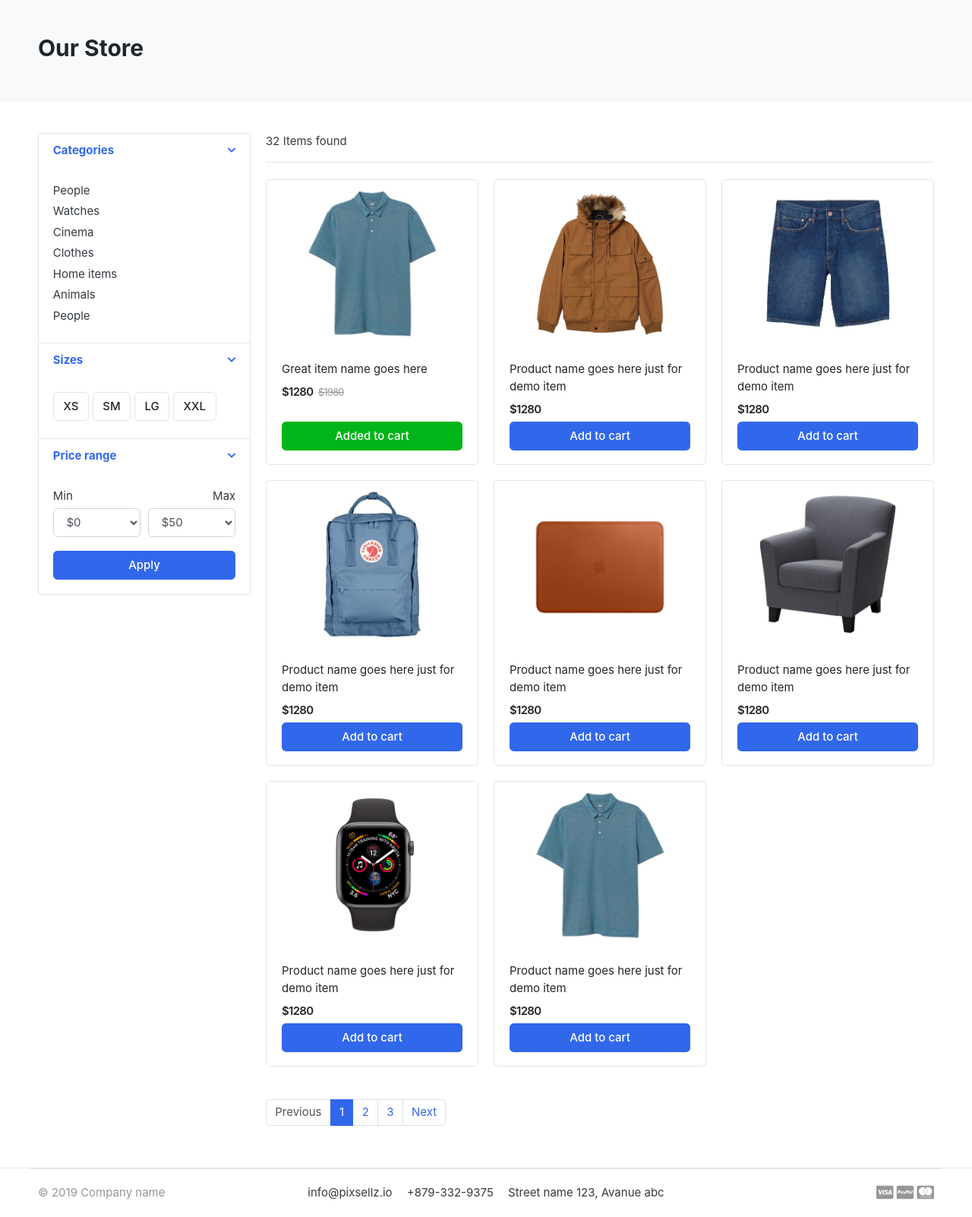
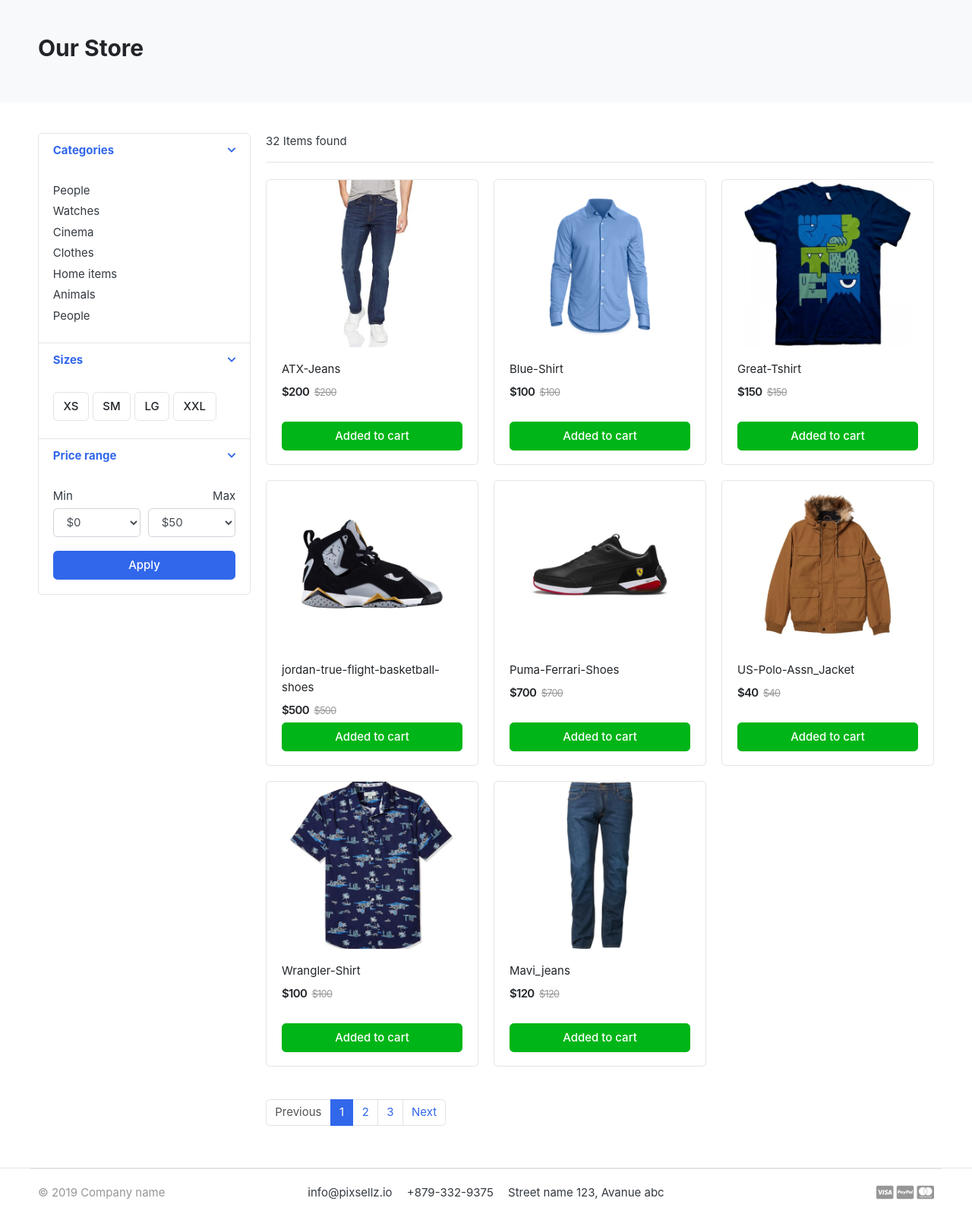
Before and after one commit to haseeb4339/The-Ecommerce, a Django app: page /store/ in a window 1280 px wide. Shown: the part 119-1721 px from the top of the page at 76% size. Run offline with Django 3.2, Linux system fonts and the light colour scheme; data comes from the database, SQL or seed files in the repository; some libraries are stand-ins or nearby versions; some web fonts are replaced.

Commit message:
display all the product from database to store page

```diff
--- a/store/views.py
+++ b/store/views.py
@@ -1,6 +1,14 @@
 from django.shortcuts import render
+
+from .models import Product
 
 
 def store(request):
 
-    return render(request, 'store/store.html')
+    products = Product.objects.all().filter(is_available=True)
+
+    context = {
+        'products': products
+    }
+
+    return render(request, 'store/store.html', context)
--- a/templates/store/store.html
+++ b/templates/store/store.html
@@ -1,8 +1,9 @@
 {% extends 'base.html' %}
-
 {% load static %}
 
-{% block content%}
+{% block content %}
+
+
 
 <!-- ========================= SECTION PAGETOP ========================= -->
 <section class="section-pagetop bg">
@@ -13,8 +14,8 @@
     </section>
     <!-- ========================= SECTION INTRO END// ========================= -->
 
-<!-- ========================= SECTION CONTENT ========================= -->
-<section class="section-content padding-y">
+    <!-- ========================= SECTION CONTENT ========================= -->
+    <section class="section-content padding-y">
     <div class="container">
 
     <div class="row">
@@ -131,151 +132,28 @@
     </header><!-- sect-heading -->
 
     <div class="row">
+        {%  for product in products %}
         <div class="col-md-4">
             <figure class="card card-product-grid">
                 <div class="img-wrap">
 
-                    <img src="{% static 'images/items/1.jpg' %}">
+                    <img src="{{ product.images.url }}">
 
                 </div> <!-- img-wrap.// -->
                 <figcaption class="info-wrap">
                     <div class="fix-height">
-                        <a href="./product-detail.html" class="title">Great item name goes here</a>
+                        <a href="./product-detail.html" class="title">{{ product.product_name }}</a>
                         <div class="price-wrap mt-2">
-                            <span class="price">$1280</span>
-                            <del class="price-old">$1980</del>
+                            <span class="price">${{ product.price }}</span>
+                            <del class="price-old">${{ product.price }}</del>
                         </div> <!-- price-wrap.// -->
                     </div>
                     <a href="#" class="btn btn-block btn-success">Added to cart </a>
                 </figcaption>
             </figure>
         </div> <!-- col.// -->
+        {% endfor %}
 
-        <div class="col-md-4">
-            <figure class="card card-product-grid">
-                <div class="img-wrap">
-                    <img src="images/items/2.jpg">
-
-                </div> <!-- img-wrap.// -->
-                <figcaption class="info-wrap">
-                    <div class="fix-height">
-                        <a href="./product-detail.html" class="title">Product name goes here just for demo item</a>
-                        <div class="price-wrap mt-2">
-                            <span class="price">$1280</span>
-                        </div> <!-- price-wrap.// -->
-                    </div>
-                    <a href="#" class="btn btn-block btn-primary">Add to cart </a>
-                </figcaption>
-            </figure>
-        </div> <!-- col.// -->
-
-        <div class="col-md-4">
-            <figure class="card card-product-grid">
-                <div class="img-wrap">
-                    <img src="images/items/3.jpg">
-
-                </div> <!-- img-wrap.// -->
-                <figcaption class="info-wrap">
-                    <div class="fix-height">
-                        <a href="./product-detail.html" class="title">Product name goes here just for demo item</a>
-                        <div class="price-wrap mt-2">
-                            <span class="price">$1280</span>
-                        </div> <!-- price-wrap.// -->
-                    </div>
-                    <a href="#" class="btn btn-block btn-primary">Add to cart </a>
-                </figcaption>
-            </figure>
-        </div> <!-- col.// -->
-
-        <div class="col-md-4">
-            <figure class="card card-product-grid">
-                <div class="img-wrap">
-                    <img src="images/items/4.jpg">
-
-                </div> <!-- img-wrap.// -->
-                <figcaption class="info-wrap">
-                    <div class="fix-height">
-                        <a href="./product-detail.html" class="title">Product name goes here just for demo item</a>
-                        <div class="price-wrap mt-2">
-                            <span class="price">$1280</span>
-                        </div> <!-- price-wrap.// -->
-                    </div>
-                    <a href="#" class="btn btn-block btn-primary">Add to cart </a>
-                </figcaption>
-            </figure>
-        </div> <!-- col.// -->
-
-        <div class="col-md-4">
-            <figure class="card card-product-grid">
-                <div class="img-wrap">
-                    <img src="images/items/5.jpg">
-
-                </div> <!-- img-wrap.// -->
-                <figcaption class="info-wrap">
-                    <div class="fix-height">
-                        <a href="./product-detail.html" class="title">Product name goes here just for demo item</a>
-                        <div class="price-wrap mt-2">
-                            <span class="price">$1280</span>
-                        </div> <!-- price-wrap.// -->
-                    </div>
-                    <a href="#" class="btn btn-block btn-primary">Add to cart </a>
-                </figcaption>
-            </figure>
-        </div> <!-- col.// -->
-
-        <div class="col-md-4">
-            <figure class="card card-product-grid">
-                <div class="img-wrap">
-                    <img src="images/items/6.jpg">
-
-                </div> <!-- img-wrap.// -->
-                <figcaption class="info-wrap">
-                    <div class="fix-height">
-                        <a href="./product-detail.html" class="title">Product name goes here just for demo item</a>
-                        <div class="price-wrap mt-2">
-                            <span class="price">$1280</span>
-                        </div> <!-- price-wrap.// -->
-                    </div>
-                    <a href="#" class="btn btn-block btn-primary">Add to cart </a>
-                </figcaption>
-            </figure>
-        </div> <!-- col.// -->
-
-        <div class="col-md-4">
-            <figure class="card card-product-grid">
-                <div class="img-wrap">
-                    <img src="images/items/7.jpg">
-
-                </div> <!-- img-wrap.// -->
-                <figcaption class="info-wrap">
-                    <div class="fix-height">
-                        <a href="./product-detail.html" class="title">Product name goes here just for demo item</a>
-                        <div class="price-wrap mt-2">
-                            <span class="price">$1280</span>
-                        </div> <!-- price-wrap.// -->
-                    </div>
-                    <a href="#" class="btn btn-block btn-primary">Add to cart </a>
-                </figcaption>
-            </figure>
-        </div> <!-- col.// -->
-
-        <div class="col-md-4">
-            <figure class="card card-product-grid">
-                <div class="img-wrap">
-                    <img src="images/items/1.jpg">
-
-                </div> <!-- img-wrap.// -->
-                <figcaption class="info-wrap">
-                    <div class="fix-height">
-                        <a href="./product-detail.html" class="title">Product name goes here just for demo item</a>
-                        <div class="price-wrap mt-2">
-                            <span class="price">$1280</span>
-                        </div> <!-- price-wrap.// -->
-                    </div>
-                    <a href="#" class="btn btn-block btn-primary">Add to cart </a>
-                </figcaption>
-            </figure>
-        </div> <!-- col.// -->
     </div> <!-- row end.// -->
 
 
@@ -296,4 +174,5 @@
     </div> <!-- container .//  -->
     </section>
     <!-- ========================= SECTION CONTENT END// ========================= -->
+
 {% endblock %}
```
